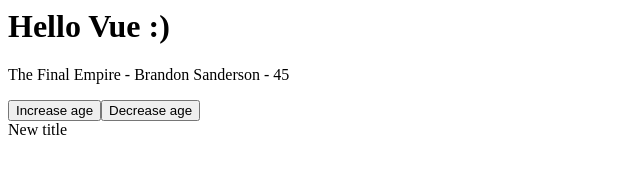
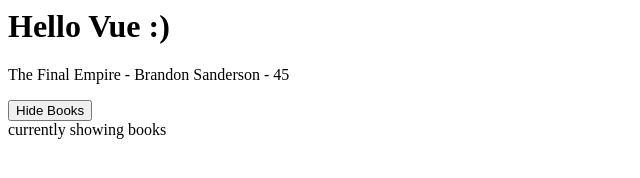
Before and after one commit to s-moe/vue-learning, a plain HTML site: page index.html in a window 1280 px wide. Shown: the whole page, without its empty margins (0-640 px from the left). Drawn offline with nearby package versions, Linux system fonts and the light colour scheme.

Commit message:
conditional rendering

```diff
--- a/app.js
+++ b/app.js
@@ -1,15 +1,15 @@
 const app = Vue.createApp({
    data() {
        return {
+           showBooks: true,
            title: "The Final Empire",
            author: "Brandon Sanderson",
            age: 45
        }
    },
    methods: {
-       changeTitle(title) {
-        // this.title = "Words of Radiance"
-        this.title = title
+       toggleShowBooks(){
+           this.showBooks = !this.showBooks
        }
    }
 })
--- a/index.html
+++ b/index.html
@@ -10,10 +10,15 @@
     <h1>Hello Vue :)</h1>
 
     <div id="app">
-        <p>{{title}} - {{author}} - {{age}}</p>
-        <button v-on:click="age++">Increase age</button>
-        <button v-on:click="age--">Decrease age</button>
-        <div @click="changeTitle('Oath Bringer')">New title</div>
+        <div v-if="showBooks">
+            <p>{{title}} - {{author}} - {{age}}</p>
+        </div>
+        <button @click="toggleShowBooks">
+            <span v-if="showBooks">Hide Books</span>
+            <span v-else>Show Books</span>
+        </button>
+
+        <div v-show="showBooks">currently showing books</div>
     </div>
 
     <script src="app.js"></script>
```
